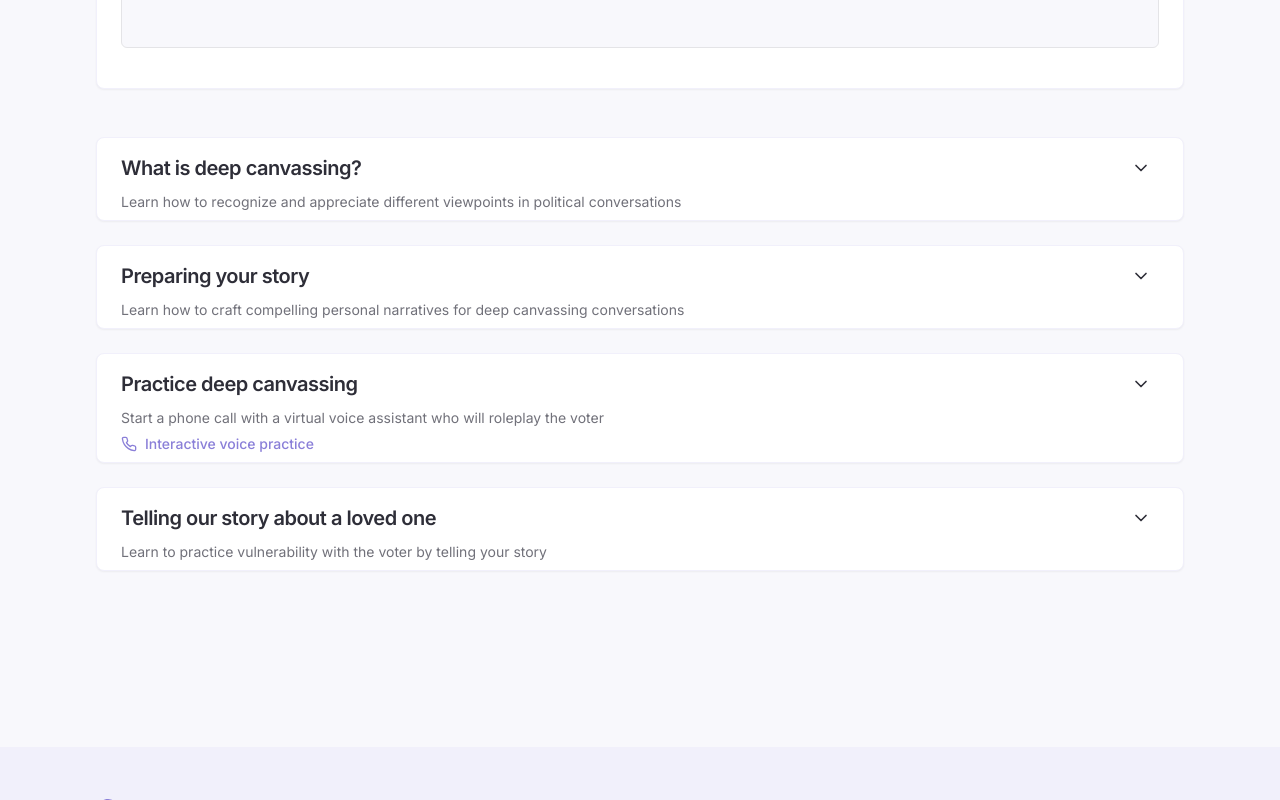
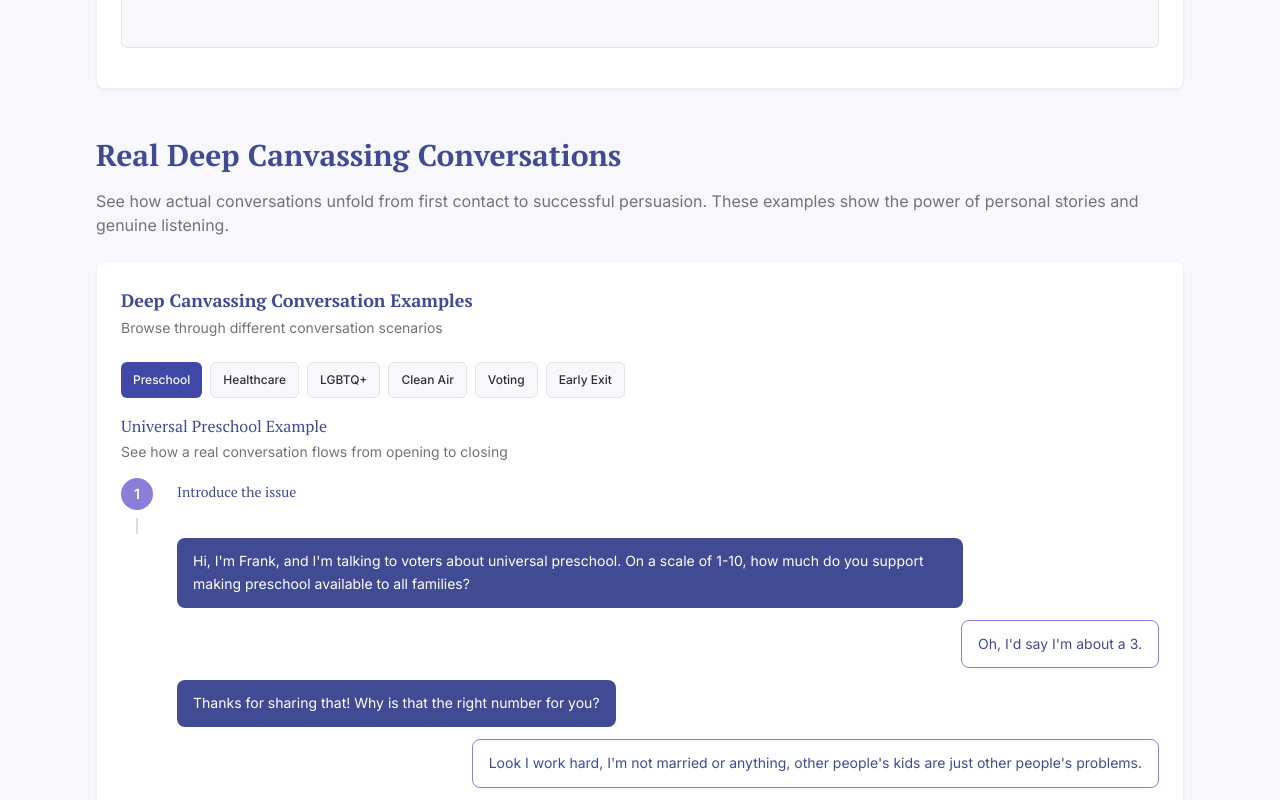
Before and after one commit to djechlin/empathy-wins-dialogue, a React (Vite) app: page /learn/starting-out in a window 1280 px wide. Shown: the part 680-1480 px from the top of the page. Built offline with nearby package versions, Linux system fonts and the light colour scheme; a web font is replaced by a local one.

Commit message:
Refactor: Extract conversation examples card
Extract the conversation examples card to the top level.
Give it a compelling title.

```diff
--- a/src/pages/StartingOut.tsx
+++ b/src/pages/StartingOut.tsx
@@ -1,3 +1,4 @@
+
 import Navbar from '@/components/layout/Navbar';
 import Footer from '@/components/layout/Footer';
 import { Card, CardContent, CardHeader } from '@/components/ui/card';
@@ -41,6 +42,19 @@ Do you think the canvasser and possible voters will get into arguments? Maybe th
             />
           </div>
 
+          {/* Real Conversation Examples - Top Level */}
+          <div className="max-w-6xl mx-auto mb-12">
+            <div className="mb-6">
+              <h2 className="text-2xl md:text-3xl font-bold text-dialogue-darkblue mb-4">
+                Real Deep Canvassing Conversations
+              </h2>
+              <p className="text-muted-foreground">
+                See how actual conversations unfold from first contact to successful persuasion. These examples show the power of personal stories and genuine listening.
+              </p>
+            </div>
+            <ConversationFlow />
+          </div>
+
           <div className="max-w-6xl mx-auto mb-16">
             <div className="space-y-6">
                 <ActivityCard
@@ -55,8 +69,6 @@ Do you think the canvasser and possible voters will get into arguments? Maybe th
                         <li><strong>Deep canvassing</strong>: A form of canvassing that involves longer, in-depth conversations in which the canvasser builds a connection with the voter before trying to persuade them on an issue.</li>
                       </FactCardList>
                     </FactCard>
-
-                    <ConversationFlow />
 
                     <FactCard topic="Characteristics of a deep canvassing conversation">
                       <FactCardList>
```
